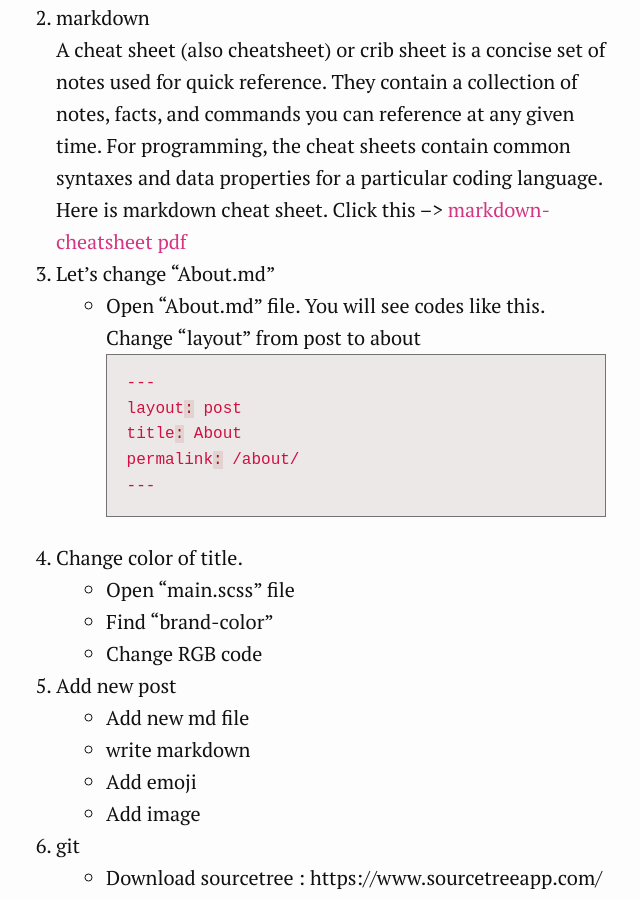
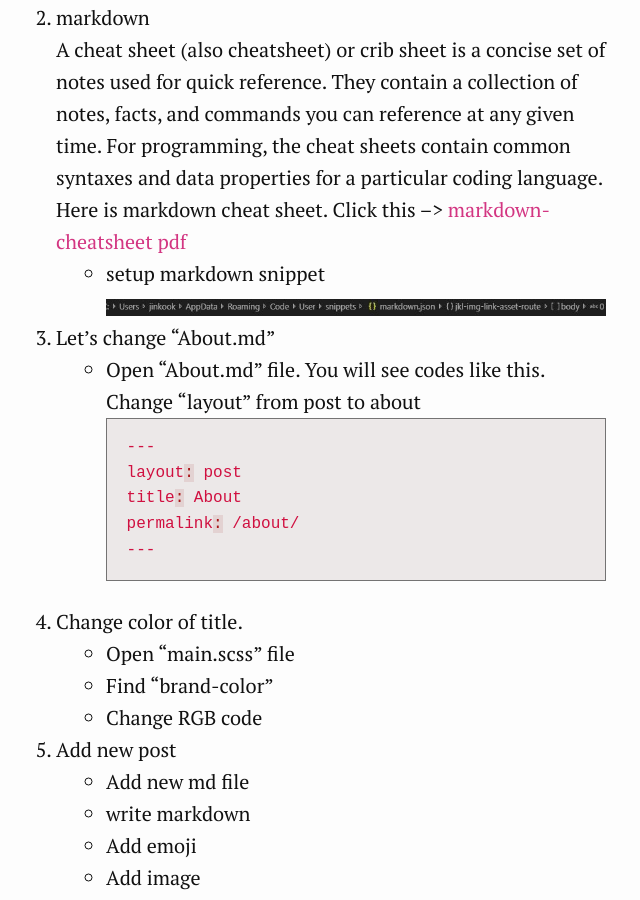
Before and after one commit to GeunYoungPark/jekyll-test, a Jekyll site: the page built from _posts/2019-06-13-how-to-customize.md, in a window 1280 px wide and 900 px high, scrolled down 848 px. Shown: the whole window, without its empty margins (334-974 px from the left). Built offline with Jekyll 4.4.1, drawn with Linux system fonts in a browser that asks for light colours.

Commit message:
19-06-15 add Image

````diff
--- a/_posts/2019-06-13-how-to-customize.md
+++ b/_posts/2019-06-13-how-to-customize.md
@@ -20,6 +20,8 @@ thumbnail: https://picsum.photos/id/403/2560/600
 2. markdown
     A cheat sheet (also cheatsheet) or crib sheet is a concise set of notes used for quick reference. They contain a collection of notes, facts, and commands you can reference at any given time. For programming, the cheat sheets contain common syntaxes and data properties for a particular coding language.
     Here is markdown cheat sheet. Click this --> [markdown-cheatsheet pdf](/assets/markdown-cheatsheet-online.pdf)
+    * setup markdown snippet
+    ![ markdown snippet](/assets/img/markdownsnippet.JPG)
 3. Let's change "About.md"
     * Open "About.md" file. You will see codes like this. Change "layout" from post to about
     ```yaml
````
Also changed, not shown: assets/img/markdownsnippet.JPG (added).
